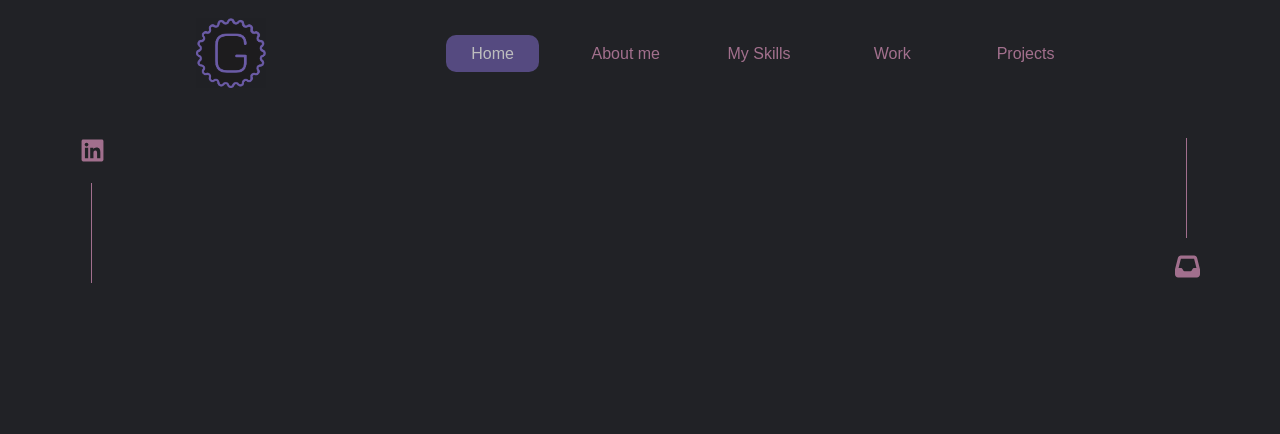
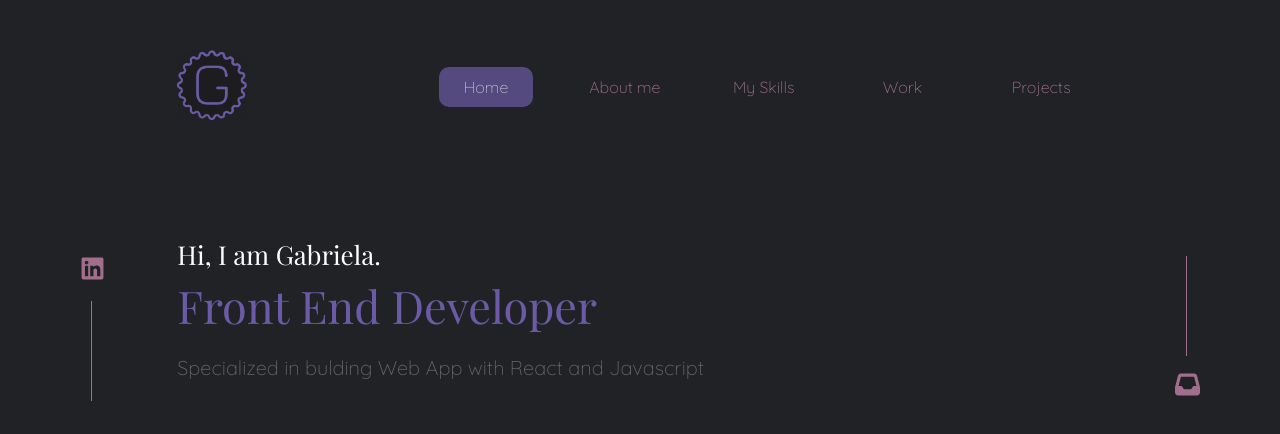
Before and after one commit to gabrielaRazo/portfolio, a React (Create React App) app: page / in a window 1280 px wide. Shown: the top 434 px of the page. Built offline with nearby package versions, Linux system fonts and the light colour scheme.

Commit message:
feat: Add text Home page
These changes reflect the seen on the design mockup

```diff
--- a/src/components/contact/contact.style.js
+++ b/src/components/contact/contact.style.js
@@ -19,6 +19,7 @@ export const Line = styled.div`
 
 export const Container = styled.div`
   position: fixed;
+  top: 32%;
   opacity: 0.7;
   ${({ left }) => left && `  left: 0;margin-left: 5em;`};
   ${({ rigth }) => rigth && `  right: 0; margin-right: 5em; `};
--- a/src/layouts/main/App.js
+++ b/src/layouts/main/App.js
@@ -1,12 +1,12 @@
 import { BrowserRouter, Navigate, Route, Routes } from 'react-router-dom';
-import ContainerPage from '../../pages/wrapp/wrapp';
+import WrappContent from '../../pages/wrapp/wrapp';
 
 function App() {
   return (
     <div>
       <BrowserRouter>
         <Routes>
-          <Route path="/" element={<ContainerPage />} />
+          <Route path="/" element={<WrappContent />} />
           <Route path="*" element={<Navigate replace to="/" />} />
         </Routes>
       </BrowserRouter>
--- a/src/pages/home/home.js
+++ b/src/pages/home/home.js
@@ -1,8 +1,13 @@
 import React from 'react';
+import { Text } from './home.styles';
 const Home = () => {
   return (
     <>
-      <h1>Home</h1>
+      <Text>
+        <h4>Hi, I am Gabriela.</h4>
+        <h1>Front End Developer</h1>
+        <p>Specialized in bulding Web App with React and Javascript</p>
+      </Text>
     </>
   );
 };
--- a/src/pages/home/home.styles.js
+++ b/src/pages/home/home.styles.js
@@ -1,3 +1,28 @@
 import styled from 'styled-components';
+import * as colors from '../../stylesheet/Colors.style';
 
-export const Container = styled.div``;
+export const Text = styled.div`
+  h1 {
+    margin-top: -0.7em;
+    color: ${colors.colors.purple};
+    font-family: 'Playfair Display';
+    font-style: normal;
+    font-weight: 100;
+    font-size: 45px;
+  }
+  h4 {
+    color: ${colors.colors.white};
+    font-family: 'Playfair Display';
+    font-style: normal;
+    font-weight: 100;
+    font-size: 26px;
+  }
+  p {
+    margin-top: -0.5em;
+    color: ${colors.colors.darkGray};
+    font-family: 'Quicksand';
+    font-style: normal;
+    font-weight: 100;
+    font-size: 20px;
+  }
+`;
--- a/src/pages/wrapp/wrapp.js
+++ b/src/pages/wrapp/wrapp.js
@@ -1,16 +1,24 @@
 import React from 'react';
 import Contact from '../../components/contact/contact';
 import Header from '../../layouts/header/header';
-import { Container } from './wrapp.style';
+import Home from '../home/home';
+import { Col, Row } from './wrapp.style';
 const WrappContent = () => {
   return (
     <>
-      <Container>
-        <div></div>
-        <Header />
-        <div></div>
-      </Container>
-      <Contact />
+      <Row>
+        <Col lg={1}></Col>
+        <Col lg={10}>
+          <Col lg={12}>
+            <Header />
+          </Col>
+          <Col lg={12}>
+            <Home />
+          </Col>
+        </Col>
+        <Col lg={1}></Col>
+        <Contact />
+      </Row>
     </>
   );
 };
--- a/src/stylesheet/Colors.style.js
+++ b/src/stylesheet/Colors.style.js
@@ -1,6 +1,7 @@
 export const colors = {
   purple: '#6B5BA6',
   gray: '#212226',
+  darkGray: '#666666',
   pink: '#CAA2F2',
   salmon: '#D991B9',
   white: '#FFFFFF',
--- a/src/stylesheet/index.css
+++ b/src/stylesheet/index.css
@@ -1,12 +1,9 @@
+@import url('https://fonts.googleapis.com/css2?family=Playfair+Display&family=Quicksand:wght@300&display=swap');
+
 body {
   background-color: #212226;
-  /*  font-family: 'Playfair Display', serif; */
   font-family: 'Quicksand', sans-serif;
   padding: 10px 6% 0px;
   font-weight: 100;
   height: 100vh;
 }
-
-h1 {
-  color: #6b5ba6;
-}
```
